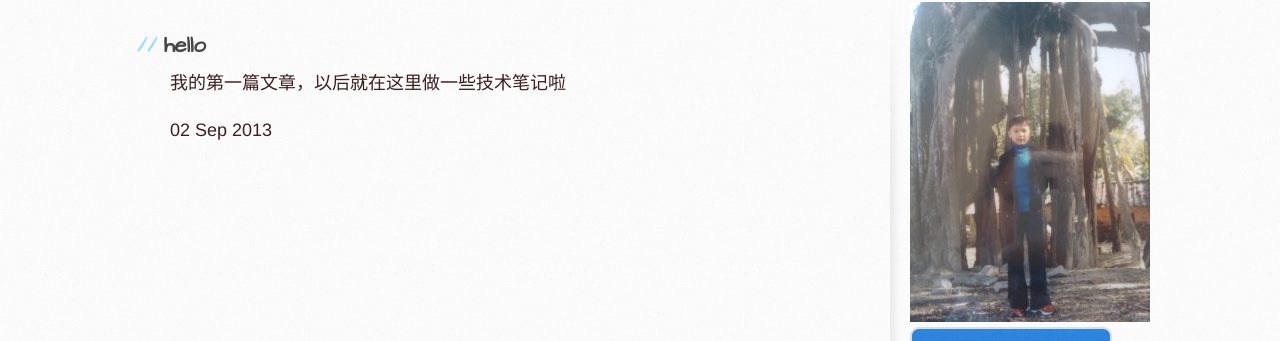
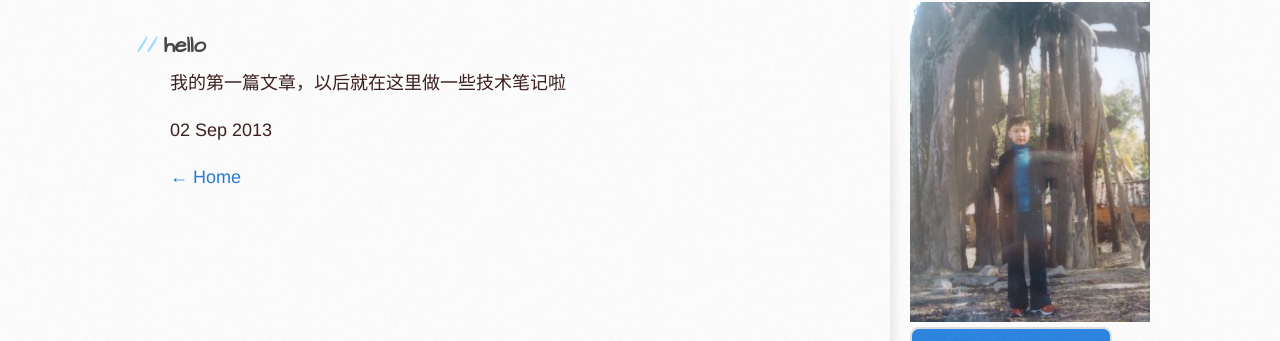
Before and after one commit to huolinliang/blog_leung, a Jekyll site: the page built from _posts/2013-09-02-hello.html, in a window 1280 px wide. Shown: the part 230-571 px from the top of the page. Built offline with Jekyll 4.4.1, drawn with Linux system fonts in a browser that asks for light colours; Markdown is read by kramdown in place of the engine named in the settings.

Commit message:
move previous to home

```diff
--- a/_layouts/default.html
+++ b/_layouts/default.html
@@ -31,7 +31,7 @@
       <div class="inner clearfix">
         <section id="main-content">
         　          {{ content }}
-  <a name="goback" onclick="history.goback()">
+    <a id="left" href="{{ base.url }}" title="{{ page.previous.title }}">&larr; Home</a>
         </section>
 
         <aside id="sidebar">
```
